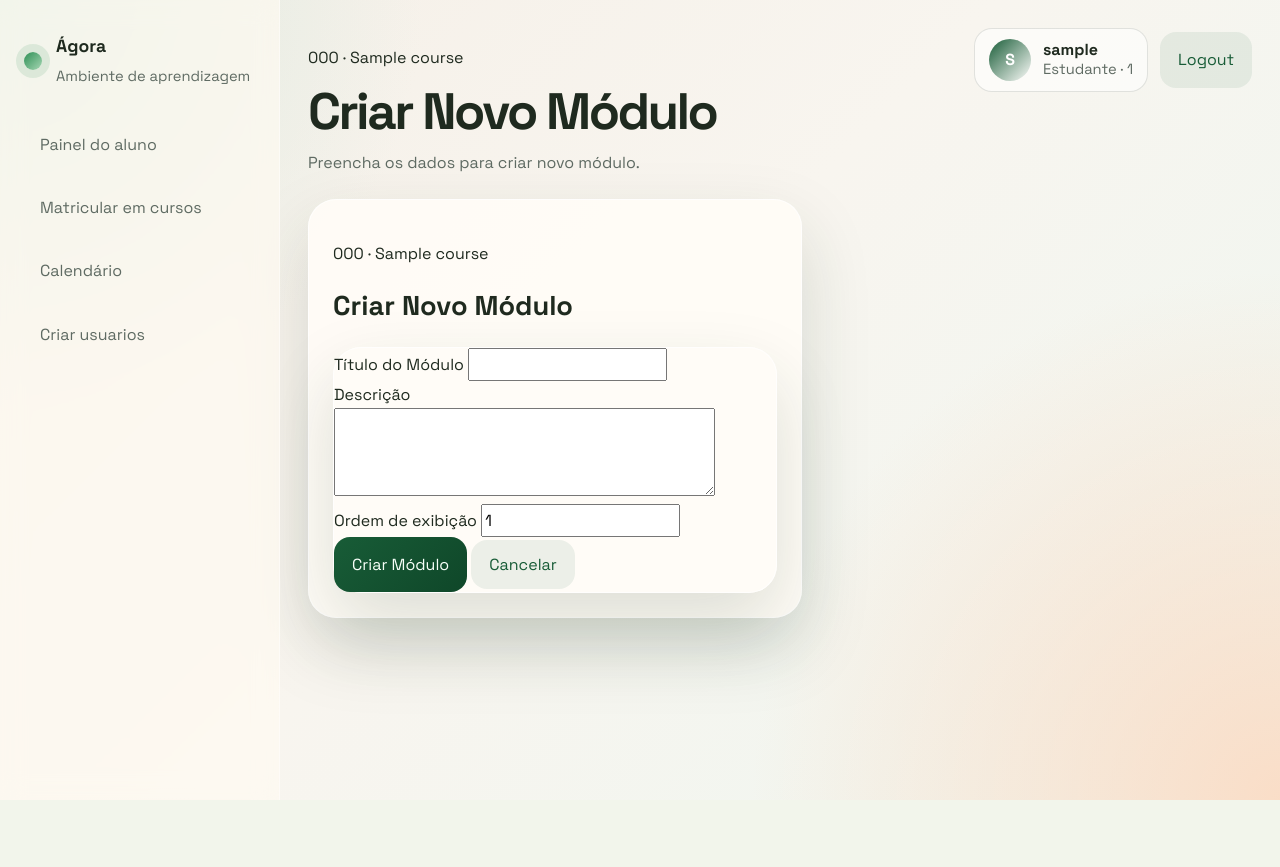
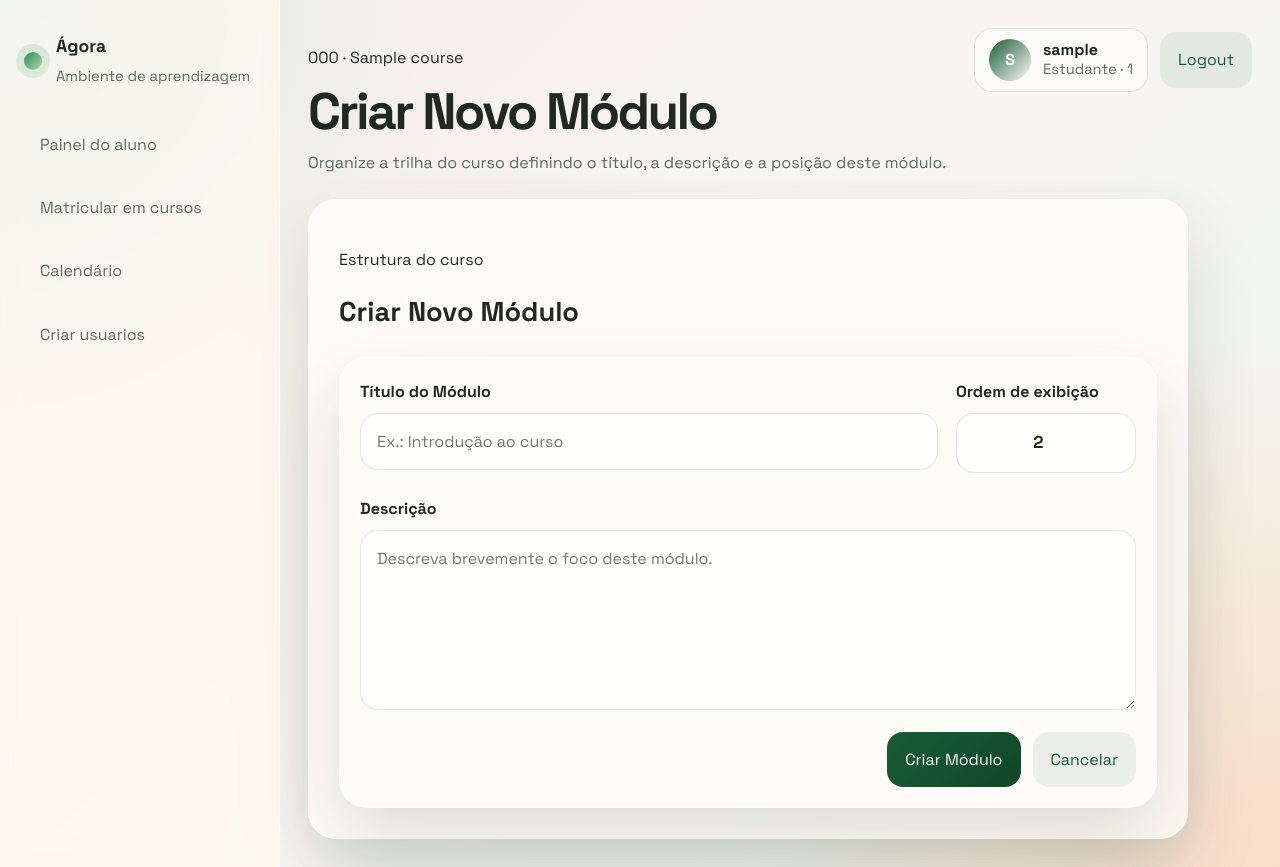
Before and after one commit to luishgh/tp_es, a Django app: page /cursos/1/modulos/criar/ in a window 1280 px wide. Before the commit the page ends 800 px from the top, so only its background shows below. Run offline with Django 4.2, Linux system fonts and the light colour scheme; a user stored in the database is signed in; tables that the repository leaves empty hold one stand-in row (values such as "Sample post").

Commit message:
Module creation

```diff
--- a/agora/forms.py
+++ b/agora/forms.py
@@ -114,6 +114,20 @@ class CourseCreateForm(forms.ModelForm):
 
 
 class ModuleCreateForm(forms.ModelForm):
+    def __init__(self, *args, **kwargs):
+        self.course = kwargs.pop('course', None)
+        super().__init__(*args, **kwargs)
+
+        self.fields['title'].widget.attrs.update({
+            'placeholder': 'Ex.: Introdução ao curso',
+        })
+        self.fields['description'].widget.attrs.update({
+            'placeholder': 'Descreva brevemente o foco deste módulo.',
+        })
+        self.fields['order'].widget.attrs.update({
+            'min': 1,
+        })
+
     class Meta:
         model = Module
         fields = ['title', 'description', 'order']
@@ -128,6 +142,21 @@ class ModuleCreateForm(forms.ModelForm):
 
     def clean_title(self):
         return self.cleaned_data['title'].strip()
+
+    def clean(self):
+        cleaned_data = super().clean()
+        order = cleaned_data.get('order')
+
+        if (
+            self.course
+            and order
+            and Module.objects.filter(course=self.course, order=order).exclude(pk=self.instance.pk).exists()
+        ):
+            raise forms.ValidationError(
+                f'Já existe um módulo com a ordem {order} neste curso.'
+            )
+
+        return cleaned_data
 
 
 class ActivityCreateForm(forms.ModelForm):
--- /dev/null
+++ b/agora/static/agora/css/module_form.css
@@ -0,0 +1,101 @@
+.module-form-shell {
+    max-width: 880px;
+}
+
+.module-form-panel {
+    padding: 30px;
+}
+
+.module-form-head {
+    margin-bottom: 22px;
+}
+
+.module-form {
+    display: grid;
+    gap: 22px;
+    padding: 20px;
+}
+
+.module-form-grid {
+    display: grid;
+    grid-template-columns: minmax(0, 1fr) 180px;
+    gap: 18px;
+    align-items: start;
+}
+
+.form-field {
+    display: grid;
+    gap: 8px;
+}
+
+.form-field label {
+    font-weight: 600;
+    color: var(--text);
+}
+
+.form-field input,
+.form-field textarea {
+    width: 100%;
+    border: 1px solid var(--line);
+    border-radius: 18px;
+    padding: 14px 16px;
+    background: rgba(255, 255, 255, 0.8);
+    color: var(--text);
+    transition: border-color 0.2s ease, box-shadow 0.2s ease, background 0.2s ease;
+}
+
+.form-field input:focus,
+.form-field textarea:focus {
+    outline: none;
+    border-color: rgba(24, 92, 55, 0.3);
+    box-shadow: 0 0 0 4px rgba(24, 92, 55, 0.08);
+    background: rgba(255, 255, 255, 0.95);
+}
+
+.form-field textarea {
+    min-height: 180px;
+    resize: vertical;
+}
+
+.module-field-order input {
+    text-align: center;
+    font-size: 1.08rem;
+    font-weight: 700;
+}
+
+.field-error {
+    color: var(--danger);
+    font-size: 0.92rem;
+}
+
+.form-error-banner {
+    display: block;
+    padding: 18px 20px;
+    margin-bottom: 6px;
+    border-radius: 16px;
+    border: 1px solid rgba(161, 38, 38, 0.18);
+    background: rgba(161, 38, 38, 0.08);
+    line-height: 1.6;
+}
+
+.form-actions {
+    display: flex;
+    justify-content: flex-end;
+    gap: 12px;
+}
+
+@media (max-width: 780px) {
+    .module-form-grid {
+        grid-template-columns: 1fr;
+    }
+
+    .form-actions {
+        flex-direction: column-reverse;
+    }
+
+    .form-actions .primary-button,
+    .form-actions .ghost-button {
+        width: 100%;
+        text-align: center;
+    }
+}
--- a/agora/templates/agora/module_form.html
+++ b/agora/templates/agora/module_form.html
@@ -2,33 +2,47 @@
 {% load static %}
 
 {% block title %}{{ form_title }} | {{ course.title }} | Ágora{% endblock %}
-{% block stylesheet %}<link rel="stylesheet" href="{% static 'agora/css/base.css' %}">{% endblock %}
+{% block stylesheet %}<link rel="stylesheet" href="{% static 'agora/css/module_form.css' %}">{% endblock %}
 
 
 {% block page_eyebrow %}{{ course.code }} · {{ course.title }}{% endblock %}
 {% block page_title %}{{ form_title }}{% endblock %}
 {% block page_lead %}
-    Preencha os dados para {{ form_title|lower }}.
+    Organize a trilha do curso definindo o título, a descrição e a posição deste módulo.
 {% endblock %}
 
 {% block content %}
-    <section class="content-grid">
-        <section class="panel">
-            <div class="section-head">
+    <section class="module-form-shell">
+        <section class="panel module-form-panel">
+            <div class="section-head module-form-head">
                 <div>
-                    <p class="eyebrow">{{ course.code }} · {{ course.title }}</p>
+                    <p class="eyebrow">Estrutura do curso</p>
                     <h2>{{ form_title }}</h2>
                 </div>
             </div>
-            <form class="agora-form" method="post">
+            <form class="agora-form module-form" method="post">
                 {% csrf_token %}
 
-                <div class="form-field">
-                    <label for="{{ form.title.id_for_label }}">{{ form.title.label }}</label>
-                    {{ form.title }}
-                    {% for error in form.title.errors %}
-                        <span class="field-error">{{ error }}</span>
-                    {% endfor %}
+                {% for error in form.non_field_errors %}
+                    <span class="field-error form-error-banner">{{ error }}</span>
+                {% endfor %}
+
+                <div class="module-form-grid">
+                    <div class="form-field module-field-title">
+                        <label for="{{ form.title.id_for_label }}">{{ form.title.label }}</label>
+                        {{ form.title }}
+                        {% for error in form.title.errors %}
+                            <span class="field-error">{{ error }}</span>
+                        {% endfor %}
+                    </div>
+
+                    <div class="form-field module-field-order">
+                        <label for="{{ form.order.id_for_label }}">{{ form.order.label }}</label>
+                        {{ form.order }}
+                        {% for error in form.order.errors %}
+                            <span class="field-error">{{ error }}</span>
+                        {% endfor %}
+                    </div>
                 </div>
 
                 <div class="form-field">
@@ -39,18 +53,6 @@
                     {% endfor %}
                 </div>
 
-                <div class="form-field">
-                    <label for="{{ form.order.id_for_label }}">{{ form.order.label }}</label>
-                    {{ form.order }}
-                    {% for error in form.order.errors %}
-                        <span class="field-error">{{ error }}</span>
-                    {% endfor %}
-                </div>
-
-                {% for error in form.non_field_errors %}
-                    <span class="field-error">{{ error }}</span>
-                {% endfor %}
-
                 <div class="form-actions">
                     <button class="primary-button" type="submit">{{ submit_button_text }}</button>
                     <a href="{% url 'agora:course_detail' course.id %}" class="ghost-button">Cancelar</a>
--- a/agora/views/activities.py
+++ b/agora/views/activities.py
@@ -18,7 +18,7 @@ def module_create_view(request, course_id):
         return redirect('agora:course_detail', course_id=course.id)
 
     if request.method == 'POST':
-        form = ModuleCreateForm(request.POST)
+        form = ModuleCreateForm(request.POST, course=course)
         if form.is_valid():
             module = form.save(commit=False)
             module.course = course
@@ -26,7 +26,7 @@ def module_create_view(request, course_id):
             messages.success(request, f'Módulo "{module.title}" criado com sucesso.')
             return redirect('agora:course_detail', course_id=course.id)
     else:
-        form = ModuleCreateForm(initial={'course': course})
+        form = ModuleCreateForm(course=course, initial={'order': course.modules.count() + 1})
 
     context = {
         'form': form,
```
